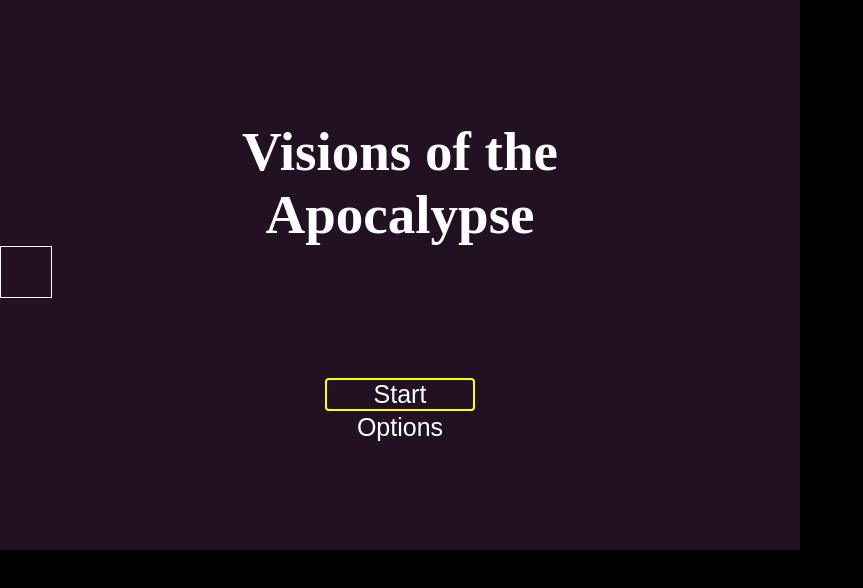
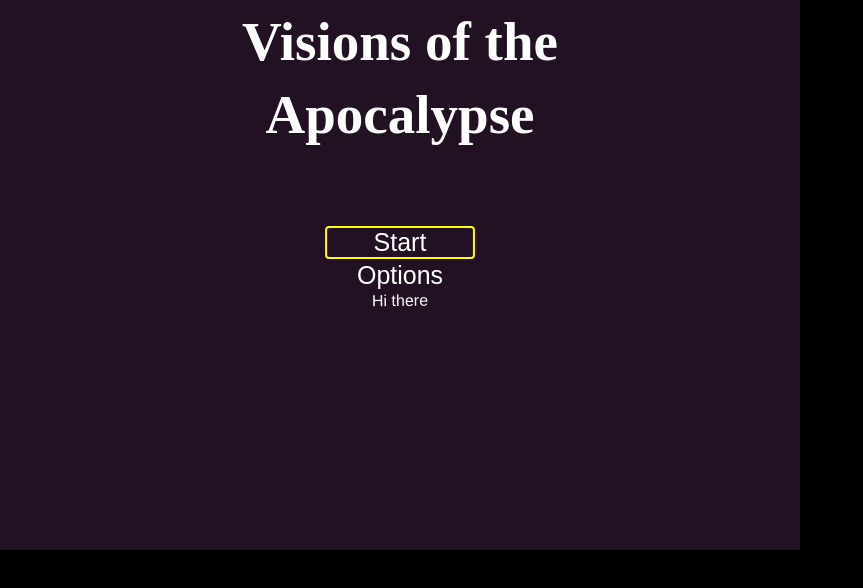
Before and after one commit to kevm254/react_rpg, a React (Create React App) app: page / in a window 1280 px wide. Shown: the top 588 px of the page, without its empty margins (0-863 px from the left). Built offline with nearby package versions, Linux system fonts and the light colour scheme; a web font is replaced by a local one.

Commit message:
animation sequencer
basic working prototype of animation sequencer

```diff
--- a/src/components/Anim/Anim.component.tsx
+++ b/src/components/Anim/Anim.component.tsx
@@ -4,12 +4,14 @@ import anime from "animejs";
 
 interface AnimateProps {
   animType: string;
+  duration?: number;
 }
 interface AnimateState {}
 
 export default class Anim extends Component<AnimateProps, AnimateState> {
   private containerRef: Ref;
   private animate: BaseAnims;
+  private animData: any;
 
   constructor(props) {
     super(props);
@@ -35,7 +37,18 @@ export default class Anim extends Component<AnimateProps, AnimateState> {
         ]);
         break;
       case "FADE_IN":
-        animProps = BaseAnims.fadeIn();
+        animProps = BaseAnims.constructAnim([
+          BaseAnims.fadeIn(),
+          BaseAnims.scale(0, 1),
+          BaseAnims.setDuration(5000)
+        ]);
+        break;
+      case "ROTATE":
+        animProps = BaseAnims.constructAnim([
+          BaseAnims.rotate(),
+          BaseAnims.fadeIn(),
+          BaseAnims.setDuration(5000)
+        ]);
         break;
       default:
         animProps = BaseAnims.constructAnim([
@@ -46,7 +59,7 @@ export default class Anim extends Component<AnimateProps, AnimateState> {
         ]);
     }
 
-    let test = Object.assign(
+    this.animData = Object.assign(
       {},
       {
         targets: this.containerRef.current,
@@ -55,11 +68,20 @@ export default class Anim extends Component<AnimateProps, AnimateState> {
       },
       animProps
     );
+    console.log("ANIMDATA", this.animData);
+    this.props.callback ? this.props.callback(this.animData) : null;
+    this.props.getAnimData ? this.props.getAnimData(this.animData) : null;
+  }
 
-    anime(test);
+  getAnimData() {
+    return this.animData;
   }
 
   render() {
-    return <div ref={this.containerRef}>{this.props.children}</div>;
+    return (
+      <React.Fragment>
+        {React.cloneElement(this.props.children, { ref: this.containerRef })}
+      </React.Fragment>
+    );
   }
 }
--- a/src/components/Anim/AnimSequencer.component.tsx
+++ b/src/components/Anim/AnimSequencer.component.tsx
@@ -1,16 +1,25 @@
 import React, { Component } from "react";
 import Animate from "./Anim.component";
+import Anime from "animejs";
 
 export default class AnimSequencer extends Component {
   constructor(props) {
     super(props);
   }
 
+  animQueue: [] = [];
+
   componentDidMount() {
-    console.log(this.props.children);
-    this.props.children.forEach(child => {
-      console.log(child.type.name === "Animate");
-    });
+    console.log("ANIMQUEUE", this.animQueue);
+    this.props.animQueue
+      ? this.props.animQueue.forEach(anim => {
+          Anime(anim);
+        })
+      : null;
+  }
+
+  registerAnim(animData) {
+    this.animQueue.push(animData);
   }
 
   render() {
--- a/src/components/Anim/base-anims.ts
+++ b/src/components/Anim/base-anims.ts
@@ -71,7 +71,9 @@ export default class CommonAnims {
 
   static rotate(deg = 720) {
     return {
-      rotate: deg
+      rotate: deg,
+      transformOrigin: ["50% 50% 0%", "50% 50% 0%"],
+      loop: true
     };
   }
 
@@ -98,4 +100,10 @@ export default class CommonAnims {
       filter: ["contrast(5)", "contrast(0)"]
     };
   }
+
+  static setDuration(duration: number = 1000) {
+    return {
+      duration
+    };
+  }
 }
--- /dev/null
+++ b/src/states/title/Menu.fragment.tsx
@@ -0,0 +1,30 @@
+import React from "react";
+import Anim from "../../components/Anim/Anim.component";
+import TitleStyles from "./Title.styles";
+
+export default parent => {
+  return (
+    <Anim animType="FADE_IN" getAnimData={parent.registerAnim}>
+      <div className="menu_options" style={TitleStyles.getMenuOptionsStyles()}>
+        <p
+          style={Object.assign(
+            {},
+            { border: "2px solid #221122" },
+            parent.isSelected(0)
+          )}
+        >
+          Start
+        </p>
+        <p
+          style={Object.assign(
+            {},
+            { border: "2px solid #221122" },
+            parent.isSelected(1)
+          )}
+        >
+          Options
+        </p>
+      </div>
+    </Anim>
+  );
+};
--- a/src/states/title/Title.styles.ts
+++ b/src/states/title/Title.styles.ts
@@ -17,7 +17,7 @@ export default class TitleStyles {
 
   static getLogoStyles(opts = { fontSize: "55px", color: "white" }) {
     return {
-      paddingTop: "120px",
+      paddingTop: "10px",
       fontFamily: "Coda Caption",
       fontSize: opts.fontSize || "50px",
       color: opts.color || "white"
--- a/src/states/title/Title.tsx
+++ b/src/states/title/Title.tsx
@@ -2,6 +2,7 @@ import React, { Component } from "react";
 import TitleStyles from "./Title.styles";
 import * as anime from "animejs";
 import { Keys } from "../../Models/Keys.model";
+import TitleMenu from "./Menu.fragment";
 import Anim from "../../components/Anim/Anim.component";
 import AnimateSequencer from "../../components/Anim/AnimSequencer.component";
 
@@ -14,8 +15,8 @@ interface TitleState {}
 
 export default class Title extends Component<TitleProps, TitleState> {
   titleStyles: TitleStyles;
-  logoRef: any = React.createRef();
   selectedOption: any[] = [];
+  animQueue: any[] = [];
 
   constructor(props) {
     super(props);
@@ -36,6 +37,8 @@ export default class Title extends Component<TitleProps, TitleState> {
     this.runAnimsOnInit = this.runAnimsOnInit.bind(this);
     this.initVars = this.initVars.bind(this);
     this.updateGameState = this.updateGameState.bind(this);
+    this.registerAnim = this.registerAnim.bind(this);
+    this.isSelected = this.isSelected.bind(this);
   }
 
   initVars(props: any) {
@@ -98,50 +101,29 @@ export default class Title extends Component<TitleProps, TitleState> {
     }
   }
 
-  renderTitle() {
+  renderTitle1() {
     return (
-      <h1 ref={this.logoRef} style={TitleStyles.getLogoStyles()}>
-        <AnimateSequencer>
-          <Anim>
-            <span>Visions of the</span>
-          </Anim>
-
-          <Anim animType="SLIDE_FROM_RIGHT">
-            <span>Apocalypse</span>
-          </Anim>
-        </AnimateSequencer>
-      </h1>
+      <Anim getAnimData={this.registerAnim}>
+        <h1 style={TitleStyles.getLogoStyles()}>Visions of the</h1>
+      </Anim>
     );
   }
 
-  renderMenu() {
+  renderTitle2() {
     return (
-      <div className="menu_options" style={TitleStyles.getMenuOptionsStyles()}>
-        <p
-          style={Object.assign(
-            {},
-            { border: "2px solid #221122" },
-            this.isSelected(0)
-          )}
-        >
-          Start
-        </p>
-        <p
-          style={Object.assign(
-            {},
-            { border: "2px solid #221122" },
-            this.isSelected(1)
-          )}
-        >
-          Options
-        </p>
-      </div>
+      <Anim getAnimData={this.registerAnim} animType="SLIDE_FROM_RIGHT">
+        <h1 style={TitleStyles.getLogoStyles()}>Apocalypse</h1>
+      </Anim>
     );
+  }
+
+  registerAnim(animData) {
+    this.animQueue.push(animData);
   }
 
   renderSquare() {
     return (
-      <Anim animType>
+      <Anim animType="ROTATE" getAnimData={this.registerAnim}>
         <div
           style={{ border: "1px solid white", height: "50px", width: "50px" }}
         />
@@ -151,13 +133,18 @@ export default class Title extends Component<TitleProps, TitleState> {
 
   render() {
     return (
-      <Anim animType="FADE_IN">
-        <div className="App" style={TitleStyles.getContainerStyles()}>
-          {this.renderTitle()}
-          {this.renderSquare()}
-          {this.renderMenu()}
-        </div>
-      </Anim>
+      <div className="App" style={TitleStyles.getContainerStyles()}>
+        <AnimateSequencer animQueue={this.animQueue}>
+          {this.renderTitle1()}
+          {this.renderTitle2()}
+          {TitleMenu(this)}
+          <div>
+            <Anim animType="ROTATE" getAnimData={this.registerAnim}>
+              <p>Hi there</p>
+            </Anim>
+          </div>
+        </AnimateSequencer>
+      </div>
     );
   }
 }
```
Also changed, not shown: progress/12-20-18.md (+9 -0 lines).
